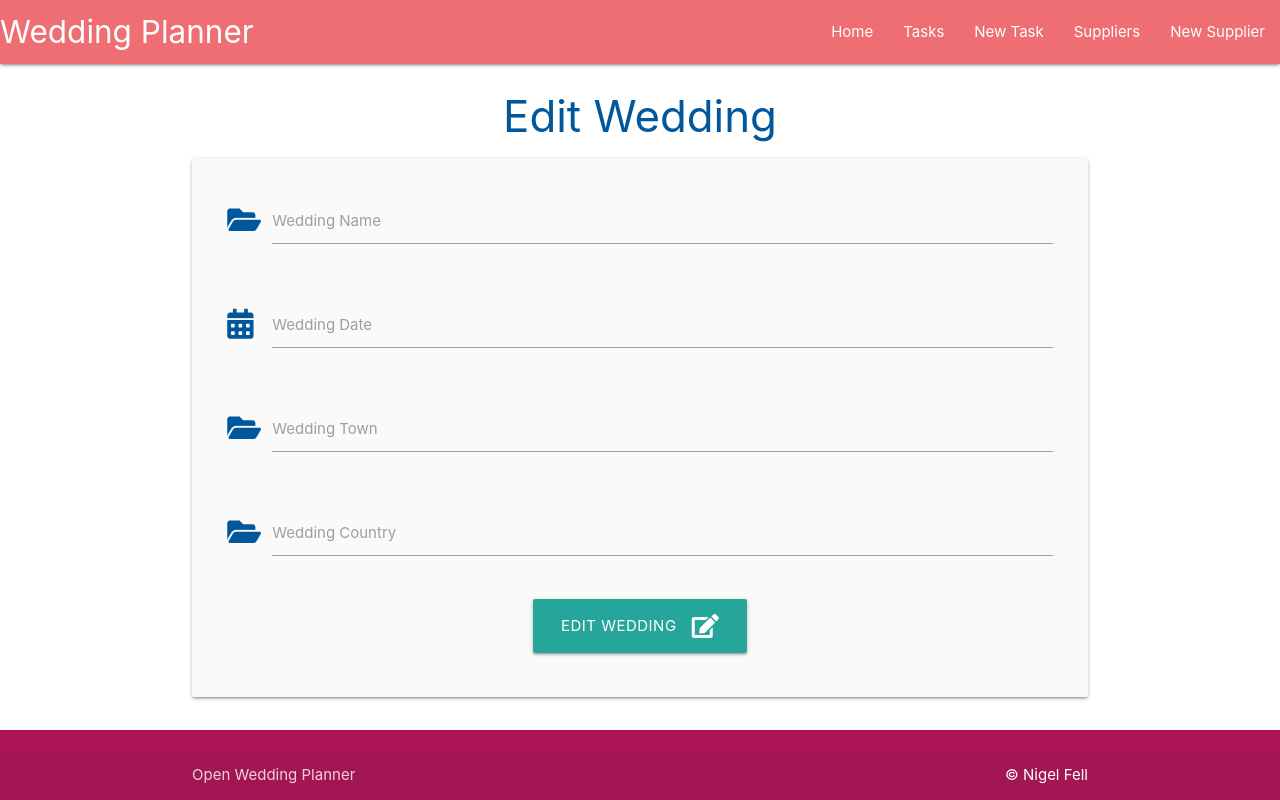
After one commit to NigelFell/CI_MS3_WeddingPlanner, a Flask app: template weddingplanner/templates/edit_wedding.html in a window 1280 px wide. The commit adds this page. Run offline with Flask 3, Linux system fonts and the light colour scheme; the template is opened without the code that fills it, so the values that code supplies are empty.

Commit message:
feat: added functionality for users to edit weddings

```diff
--- /dev/null
+++ b/weddingplanner/templates/edit_wedding.html
@@ -0,0 +1,51 @@
+{% extends "base.html" %}
+{% block content %}
+
+<h3 class="light-blue-text text-darken-4 center-align">Edit Wedding</h3>
+
+<div class="row card-panel grey lighten-5">
+    <form class="col s12" method="POST" action="{{ url_for('edit_wedding', wedding_id=wedding.id) }}">
+        <!-- wedding name -->
+        <div class="row">
+            <div class="input-field col s12">
+                <i class="fas fa-folder-open prefix light-blue-text text-darken-4"></i>
+                <input id="wedding_name" name="wedding_name" value="{{ wedding.wedding_name }}" minlength="3" maxlength="25" type="text" class="validate" required>
+                <label for="wedding_name">Wedding Name</label>
+            </div>
+        </div>
+        <!-- wedding date -->
+        <div class="row">
+            <div class="input-field col s12">
+                <i class="fas fa-calendar-alt prefix light-blue-text text-darken-4"></i>
+                <input id="wedding_date" name="wedding_date"  value="{{ wedding.wedding_date.strftime('%d %B, %Y') }}" type="text" class="datepicker validate" required>
+                <label for="wedding_date">Wedding Date</label>
+            </div>
+        </div>
+        <!-- wedding town -->
+        <div class="row">
+            <div class="input-field col s12">
+                <i class="fas fa-folder-open prefix light-blue-text text-darken-4"></i>
+                <input id="wedding_town" name="wedding_town" value="{{ wedding.wedding_town }}" minlength="3" maxlength="25" type="text" class="validate" required>
+                <label for="wedding_town">Wedding Town</label>
+            </div>
+        </div>
+        <!-- wedding country -->
+        <div class="row">
+            <div class="input-field col s12">
+                <i class="fas fa-folder-open prefix light-blue-text text-darken-4"></i>
+                <input id="wedding_country" name="wedding_country" value="{{ wedding.wedding_country }}" minlength="2" maxlength="25" type="text" class="validate" required>
+                <label for="wedding_country">Wedding Country</label>
+            </div>
+        </div>
+        <!-- submit button -->
+        <div class="row">
+            <div class="col s12 center-align">
+                <button type="submit" class="btn-large light-pink darken-1">
+                    Edit Wedding <i class="fas fa-edit right"></i>
+                </button>
+            </div>
+        </div>
+    </form>
+</div>
+
+{% endblock %}
--- a/weddingplanner/templates/weddings.html
+++ b/weddingplanner/templates/weddings.html
@@ -17,12 +17,12 @@
         <div class="card light-blue darken-4 center-align">
             <div class="card-content white-text">
                 <span class="card-title">{{ wedding.wedding_name }}</span>
-                <p>Planned Date: {{ wedding.wedding_date }}</p>
+                <p>Planned Date: {{ wedding.wedding_date.strftime("%d %B, %Y") }}</p>
                 <p>Town: {{ wedding.wedding_town }}</p>
                 <p>Country: {{ wedding.wedding_country }}</p>
             </div>
             <div class="card-action">
-                <a href="#" class="btn green accent-4">Edit</a>
+                <a href="{{ url_for('edit_wedding', wedding_id=wedding.id) }}" class="btn green accent-4">Edit</a>
                 <a href="#" class="btn red">Delete</a>
             </div>
         </div>
```
Also changed, not shown: weddingplanner/routes.py (+13 -0 lines).
